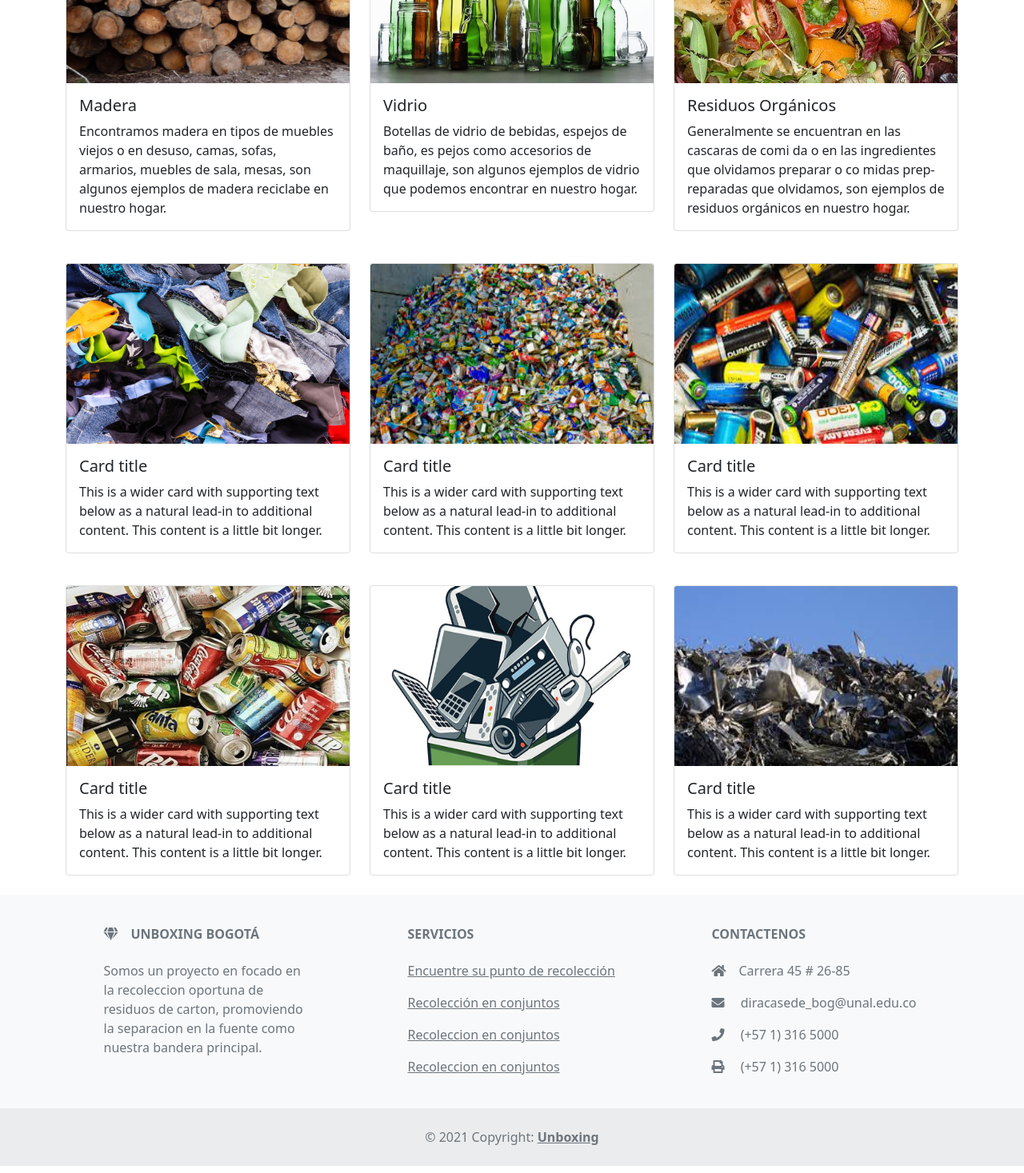
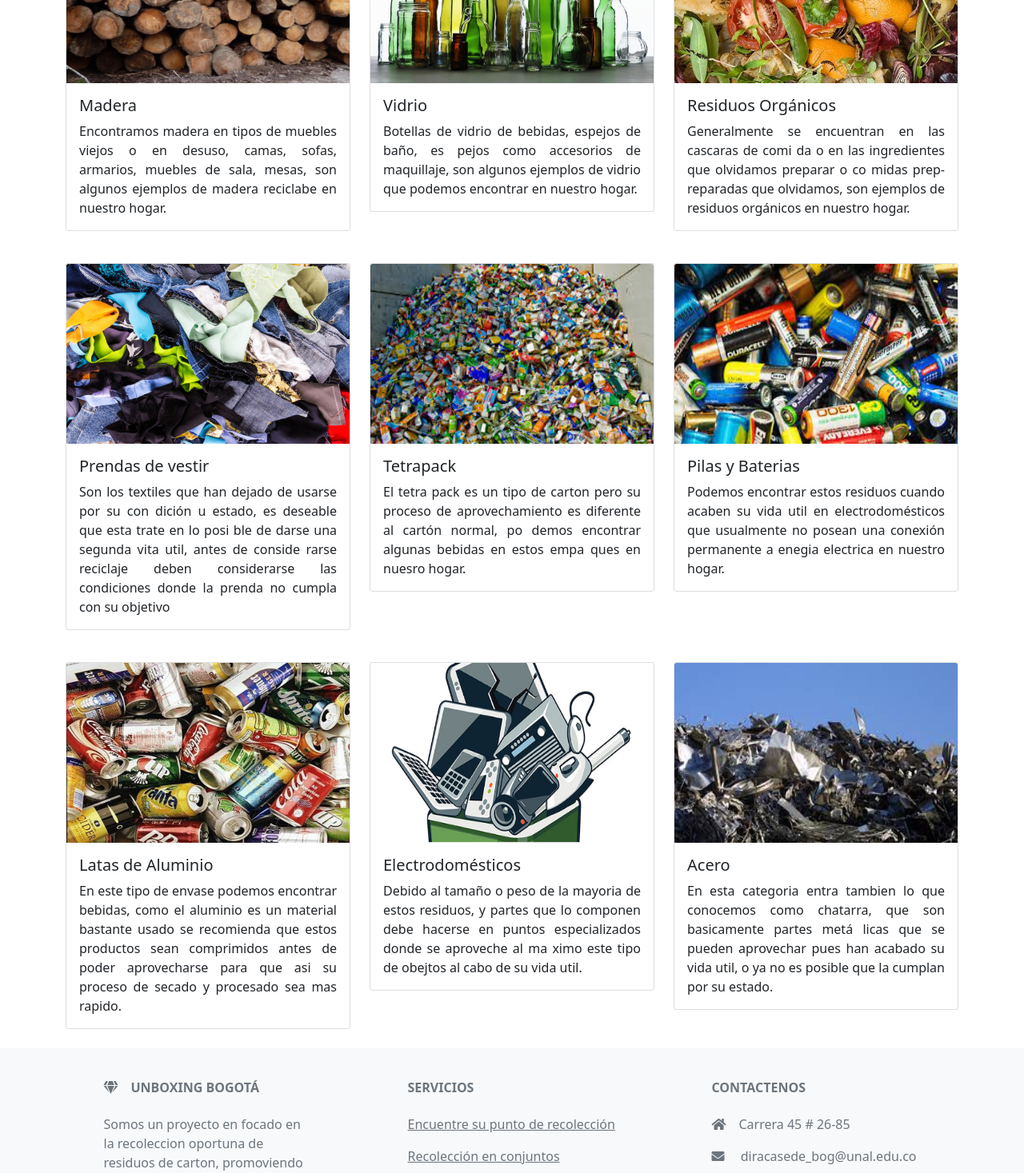
Before and after one commit to alreraso/Unboxing, an Angular app in the folder web/: page /whatrecycling in a window 1280 px wide. Shown: the part 795-2262 px from the top of the page at 80% size. Built offline with nearby package versions, Linux system fonts and the light colour scheme.

Commit message:
dos segmentos completos y features de home :penguin:

```diff
--- a/web/src/app/components/bogotarecycling/bogotarecycling.component.html
+++ b/web/src/app/components/bogotarecycling/bogotarecycling.component.html
@@ -1,2 +1,6 @@
 <app-navbar></app-navbar>
-<p>bogotarecycling works!</p>
+<div class="container">
+    <p>bogotarecycling works!</p>
+</div>
+
+<app-footer></app-footer>
--- a/web/src/app/components/cartonrecycling/cartonrecycling.component.html
+++ b/web/src/app/components/cartonrecycling/cartonrecycling.component.html
@@ -1,2 +1,6 @@
 <app-navbar></app-navbar>
+<div class="container">
 <p>cartonrecycling works!</p>
+</div>
+
+<app-footer></app-footer>
--- a/web/src/app/components/whatrecycling/whatrecycling.component.html
+++ b/web/src/app/components/whatrecycling/whatrecycling.component.html
@@ -7,7 +7,7 @@
                 <img src="../../../assets/carton.jpeg" class="card-img-top" alt="..." width="350" height="225">
                 <div class="card-body">
                   <h5 class="card-title">Cartón</h5>
-                  <p class="card-text">Cajas de electrodomésticos, de alimentos como la pizza, donde ponemos nuestro mercado
+                  <p class="card-text" align = "justify">Cajas de electrodomésticos, de alimentos como la pizza, donde ponemos nuestro mercado
                        o el carton donde vienen los huevos, son ejemplos del carton de nuestro hogar.
                   </p>
                 </div>
@@ -18,7 +18,7 @@
                 <img src="../../../assets/botellas.jpg" class="card-img-top" alt="..." width="350" height="225">
                 <div class="card-body">
                   <h5 class="card-title">Plástico</h5>
-                  <p class="card-text">Las botellas de bebidas, tarros de guardado de comida, bolsas de mercado, son algunos ejemplos que podemos
+                  <p class="card-text" align = "justify">Las botellas de bebidas, tarros de guardado de comida, bolsas de mercado, son algunos ejemplos que podemos
                        encontrar en nuestros hogares.
                   </p>
                 </div>
@@ -29,7 +29,7 @@
                 <img src="../../../assets/papel.jpg" class="card-img-top" alt="..." width="350" height="225">
                 <div class="card-body">
                   <h5 class="card-title">Papel</h5>
-                  <p class="card-text">Los documentos viejos, revistas , algunos libros sin uso, o en general documentos que dejamos de usar que provengan
+                  <p class="card-text" align = "justify">Los documentos viejos, revistas , algunos libros sin uso, o en general documentos que dejamos de usar que provengan
                        de oficinas o documentos educati vos, son ejemplos de papel en nuestro hogar.
                   </p>
                 </div>
@@ -45,7 +45,7 @@
                 <img src="../../../assets/madera.jpg" class="card-img-top" alt="..." width="350" height="225">
                 <div class="card-body">
                   <h5 class="card-title">Madera</h5>
-                  <p class="card-text">Encontramos madera en tipos de muebles viejos o en desuso, camas, sofas, armarios, muebles de sala,
+                  <p class="card-text" align = "justify">Encontramos madera en tipos de muebles viejos o en desuso, camas, sofas, armarios, muebles de sala,
                        mesas, son algunos ejemplos de madera reciclabe en nuestro hogar.
                   </p>
                 </div>
@@ -56,7 +56,7 @@
                 <img src="../../../assets/vidrio.jpeg" class="card-img-top" alt="..." width="350" height="225">
                 <div class="card-body">
                   <h5 class="card-title">Vidrio</h5>
-                  <p class="card-text">Botellas de vidrio de bebidas, espejos de baño, es  pejos como accesorios de maquillaje, son algunos ejemplos de vidrio que podemos
+                  <p class="card-text" align = "justify">Botellas de vidrio de bebidas, espejos de baño, es  pejos como accesorios de maquillaje, son algunos ejemplos de vidrio que podemos
                        encontrar en nuestro hogar.
                   </p>
                 </div>
@@ -67,7 +67,7 @@
                 <img src="../../../assets/organicos.jpg" class="card-img-top" alt="..." width="350" height="225">
                 <div class="card-body">
                   <h5 class="card-title">Residuos Orgánicos</h5>
-                  <p class="card-text">Generalmente se encuentran en las cascaras de comi da o en las ingredientes que olvidamos preparar
+                  <p class="card-text" align = "justify">Generalmente se encuentran en las cascaras de comi da o en las ingredientes que olvidamos preparar
                        o co midas prep-reparadas que olvidamos, son ejemplos de residuos orgánicos en nuestro hogar.
                   </p>
                 </div>
@@ -81,8 +81,10 @@
             <div class="card">
                 <img src="../../../assets/prendas.jpg" class="card-img-top" alt="..." width="350" height="225">
                 <div class="card-body">
-                  <h5 class="card-title">Card title</h5>
-                  <p class="card-text">This is a wider card with supporting text below as a natural lead-in to additional content. This content is a little bit longer.</p>
+                  <h5 class="card-title">Prendas de vestir</h5>
+                  <p class="card-text" align = "justify">Son los textiles que han dejado de usarse por su con dición u estado, es deseable que esta trate en lo posi ble
+                      de darse una segunda vita util, antes de conside rarse reciclaje deben considerarse las condiciones donde la prenda no cumpla con su objetivo
+                  </p>
                 </div>
             </div>
         </div>
@@ -90,8 +92,10 @@
             <div class="card">
                 <img src="../../../assets/tetra.jpeg" class="card-img-top" alt="..." width="350" height="225">
                 <div class="card-body">
-                  <h5 class="card-title">Card title</h5>
-                  <p class="card-text">This is a wider card with supporting text below as a natural lead-in to additional content. This content is a little bit longer.</p>
+                  <h5 class="card-title">Tetrapack</h5>
+                  <p class="card-text" align = "justify">El tetra pack es un tipo de carton pero su proceso de aprovechamiento es diferente al cartón normal,
+                      po demos encontrar algunas bebidas en estos empa  ques en nuesro hogar.
+                  </p>
                 </div>
             </div>
         </div>
@@ -99,8 +103,10 @@
             <div class="card">
                 <img src="../../../assets/pilas.jpeg" class="card-img-top" alt="..." width="350" height="225">
                 <div class="card-body">
-                  <h5 class="card-title">Card title</h5>
-                  <p class="card-text">This is a wider card with supporting text below as a natural lead-in to additional content. This content is a little bit longer.</p>
+                  <h5 class="card-title">Pilas y Baterias</h5>
+                  <p class="card-text" align = "justify">Podemos encontrar estos residuos cuando acaben su vida util en electrodomésticos que usualmente no
+                      posean una conexión permanente a enegia electrica en nuestro hogar.
+                  </p>
                 </div>
             </div>
         </div>
@@ -112,8 +118,10 @@
             <div class="card">
                 <img src="../../../assets/latas.jpg" class="card-img-top" alt="..." width="350" height="225">
                 <div class="card-body">
-                  <h5 class="card-title">Card title</h5>
-                  <p class="card-text">This is a wider card with supporting text below as a natural lead-in to additional content. This content is a little bit longer.</p>
+                  <h5 class="card-title">Latas de Aluminio</h5>
+                  <p class="card-text" align = "justify">En este tipo de envase podemos encontrar bebidas, como el aluminio es un material bastante usado
+                       se recomienda que estos productos sean comprimidos antes de poder aprovecharse para que asi su proceso de secado y procesado sea mas rapido.
+                  </p>
                 </div>
             </div>
         </div>
@@ -121,8 +129,10 @@
             <div class="card">
                 <img src="../../../assets/electro.png" class="card-img-top" alt="..." width="350" height="225">
                 <div class="card-body">
-                  <h5 class="card-title">Card title</h5>
-                  <p class="card-text">This is a wider card with supporting text below as a natural lead-in to additional content. This content is a little bit longer.</p>
+                  <h5 class="card-title">Electrodomésticos</h5>
+                  <p class="card-text" align = "justify">Debido al tamaño o peso de la mayoria de estos residuos, y partes que lo componen debe hacerse en puntos especializados donde se
+                      aproveche al ma ximo este tipo de obejtos al cabo de su vida util.
+                  </p>
                 </div>
             </div>
         </div>
@@ -130,8 +140,10 @@
             <div class="card">
                 <img src="../../../assets/acero.jpeg" class="card-img-top" alt="..." width="350" height="225">
                 <div class="card-body">
-                  <h5 class="card-title">Card title</h5>
-                  <p class="card-text">This is a wider card with supporting text below as a natural lead-in to additional content. This content is a little bit longer.</p>
+                  <h5 class="card-title">Acero</h5>
+                  <p class="card-text" align = "justify">En esta categoria entra tambien lo que conocemos como chatarra, que son basicamente partes metá licas que se pueden aprovechar
+                      pues han acabado su vida util, o ya no es posible que la cumplan por su estado.
+                  </p>
                 </div>
             </div>
         </div>
--- a/web/src/app/components/whyrecycling/whyrecycling.component.html
+++ b/web/src/app/components/whyrecycling/whyrecycling.component.html
@@ -2,10 +2,11 @@
 <div class ="container">
     <div class="card">
         <h4 class="card-header">¿Por qué es importante reciclar?</h4>
-        <div class="card-body">
+        <div class="card-body" align = "justify">
             <br>
             <h5 class="card-title">Una tarea que salva al planeta</h5>
-                <p class="card-text">Si bien reciclar es una iniciativa muy apoyada actualmente,
+            <br>
+                <p class="card-text" >Si bien reciclar es una iniciativa muy apoyada actualmente,
                 se suele conocer muy poco al respecto de las variedad de beneficios que genera el reciclaje,
                 entre los cuales se encuentran:</p>
 
@@ -26,6 +27,12 @@
                     <li>Se reduce la cantidad de residuos que ingresan a los vertederos, lo que puede ayudar a reducir
                      los problemas de salubridad que se generan en estos sitios. </li>
                 </ul>
+                <br>
+                <h5 class="card-title">Una buena práctica de reciclaje</h5>
+                <br>
+                <p class="card-text">Las recomendaciones principales al momento de separar residuos en la fuente es que estos
+                    esten secos y limpios.
+                </p>
         </div>
     </div>
 </div>
```
